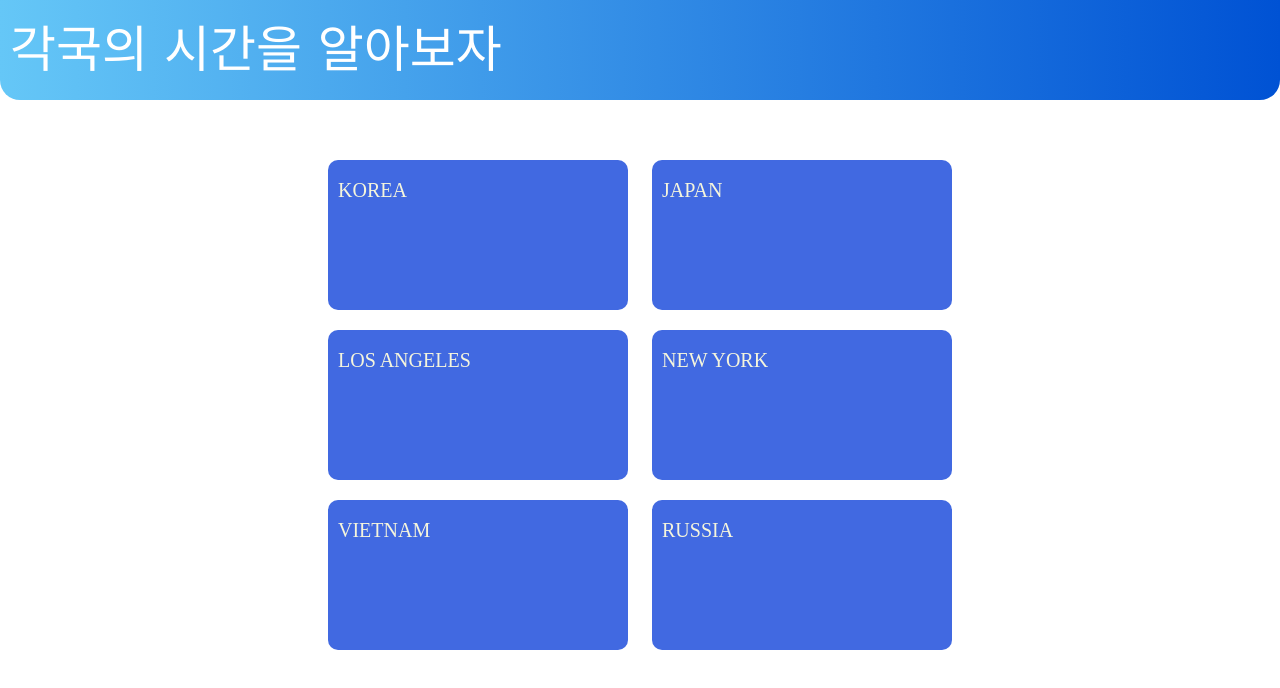
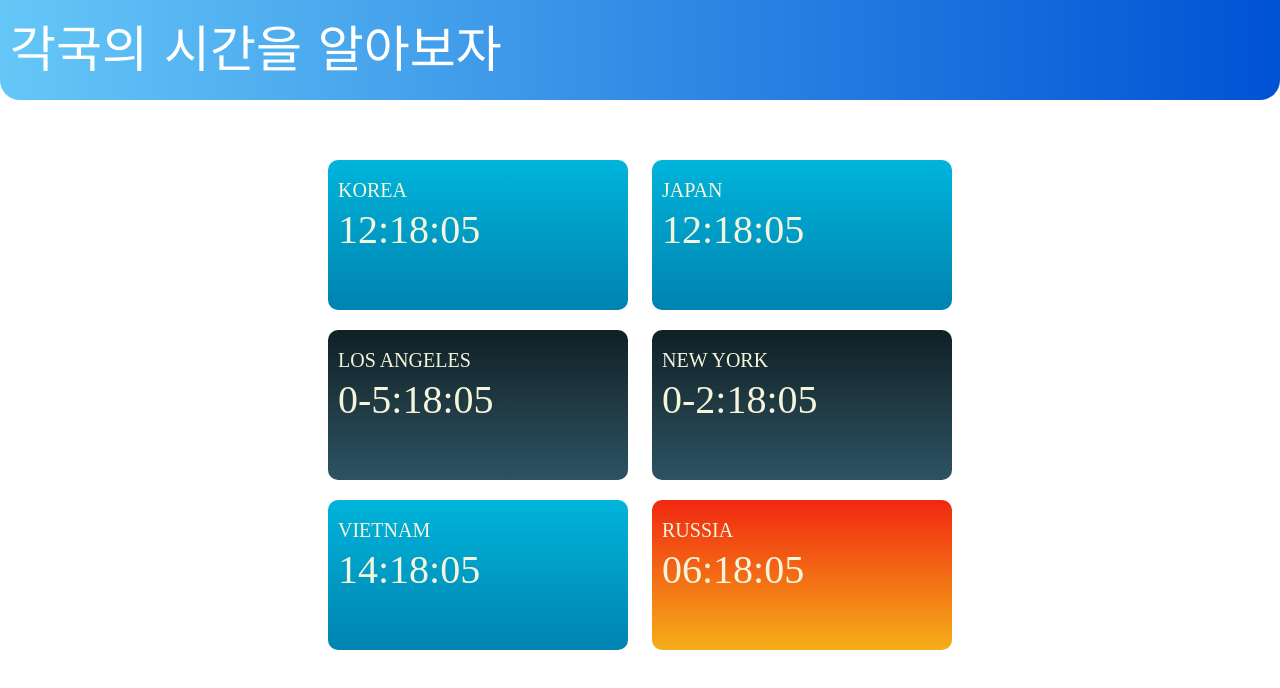
Before and after one commit to SeanKim99/Time_Temperature, a plain HTML site: page index.html in a window 1280 px wide. Drawn offline with Linux system fonts and the light colour scheme.

Commit message:
1차 완성
각국의 시간과 시간대별 박스의 배경화면 변경

```diff
--- /dev/null
+++ b/clock.js
@@ -0,0 +1,139 @@
+KoreaInfo = document.querySelector(".c-time.korea");
+JapanInfo = document.querySelector(".c-time.japan");
+LAInfo = document.querySelector(".c-time.la");
+NYInfo = document.querySelector(".c-time.ny");
+VietnamInfo = document.querySelector(".c-time.vietnam");
+RussiaInfo = document.querySelector(".c-time.russia");
+
+koreaColor = document.querySelector(".Korea");
+japanColor = document.querySelector(".Japan");
+laColor = document.querySelector(".USA_LA");
+nyColor = document.querySelector(".USA_NY");
+vietnamColor = document.querySelector(".Vietnam");
+russiaColor = document.querySelector(".Russia");
+
+function getTime() {
+  const date = new Date();
+  const hours = date.getHours();
+  const minutes = date.getMinutes();
+  const seconds = date.getSeconds();
+  const lahours = hours - 17;
+  const nyhours = hours - 14;
+  const viethours = hours + 2;
+  const rushours = hours - 6;
+  fixTime(lahours, nyhours, viethours, rushours);
+  setTime(hours, lahours, nyhours, viethours, rushours, minutes, seconds);
+  korbackCo(hours);
+  labackCo(lahours);
+  nybackCo(nyhours);
+  vietbackCo(viethours);
+  rusbackCo(rushours);
+}
+function korbackCo(hours) {
+  if (hours >= 19 || hours < 6) {
+    koreaColor.style.backgroundImage =
+      "linear-gradient(#0F2027,#203A43,#2C5364)";
+    japanColor.style.backgroundImage =
+      "linear-gradient(#0F2027,#203A43,#2C5364)";
+  } else if (hours == 6 || hours == 18) {
+    koreaColor.style.backgroundImage = "linear-gradient(#f12711,#f5af19)";
+    japanColor.style.backgroundImage = "linear-gradient(#f12711,#f5af19)";
+  } else {
+    koreaColor.style.backgroundImage = "linear-gradient(#00B4DB,#0083B0)";
+    japanColor.style.backgroundImage = "linear-gradient(#00B4DB,#0083B0)";
+  }
+}
+function labackCo(lahours) {
+  if (lahours >= 19 || lahours < 6) {
+    laColor.style.backgroundImage = "linear-gradient(#0F2027,#203A43,#2C5364)";
+  } else if (lahours == 6 || lahours == 18) {
+    laColor.style.backgroundImage = "linear-gradient(#f12711,#f5af19)";
+  } else {
+    laColor.style.backgroundImage = "linear-gradient(#00B4DB,#0083B0)";
+  }
+}
+function nybackCo(nyhours) {
+  if (nyhours >= 19 || nyhours < 6) {
+    nyColor.style.backgroundImage = "linear-gradient(#0F2027,#203A43,#2C5364)";
+  } else if (nyhours == 6 || nyhours == 18) {
+    nyColor.style.backgroundImage = "linear-gradient(#f12711,#f5af19)";
+  } else {
+    nyColor.style.backgroundImage = "linear-gradient(#00B4DB,#0083B0)";
+  }
+}
+function vietbackCo(viethours) {
+  if (viethours >= 19 || viethours < 6) {
+    vietnamColor.style.backgroundImage =
+      "linear-gradient(#0F2027,#203A43,#2C5364)";
+  } else if (viethours == 6 || viethours == 18) {
+    vietnamColor.style.backgroundImage = "linear-gradient(#f12711,#f5af19)";
+  } else {
+    vietnamColor.style.backgroundImage = "linear-gradient(#00B4DB,#0083B0)";
+  }
+}
+function rusbackCo(rushours) {
+  if (rushours >= 19 || rushours < 6) {
+    russiaColor.style.backgroundImage =
+      "linear-gradient(#0F2027,#203A43,#2C5364)";
+  } else if (rushours == 6 || rushours == 18) {
+    russiaColor.style.backgroundImage = "linear-gradient(#f12711,#f5af19)";
+  } else {
+    russiaColor.style.backgroundImage = "linear-gradient(#00B4DB,#0083B0)";
+  }
+}
+function fixTime(lahours, nyhours, viethours, rushours) {
+  if (lahours < 0) {
+    lahours += 24;
+  } else if (lahours >= 24) {
+    lahours -= 24;
+  }
+  if (nyhours < 0) {
+    nyhours += 24;
+  } else if (nyhours >= 24) {
+    nyhours - +24;
+  }
+  if (viethours < 0) {
+    viethours += 24;
+  } else if (viethours >= 24) {
+    viethours - +24;
+  }
+  if (rushours < 0) {
+    rushours += 24;
+  } else if (rushours >= 24) {
+    rushours - +24;
+  }
+}
+function setTime(
+  hours,
+  lahours,
+  nyhours,
+  viethours,
+  rushours,
+  minutes,
+  seconds
+) {
+  KoreaInfo.innerText = `${hours < 10 ? `0${hours}` : hours}:${
+    minutes < 10 ? `0${minutes}` : minutes
+  }:${seconds < 10 ? `0${seconds}` : seconds}`;
+  JapanInfo.innerText = `${hours < 10 ? `0${hours}` : hours}:${
+    minutes < 10 ? `0${minutes}` : minutes
+  }:${seconds < 10 ? `0${seconds}` : seconds}`;
+  LAInfo.innerText = `${lahours < 10 ? `0${lahours}` : `${lahours}`}:${
+    minutes < 10 ? `0${minutes}` : minutes
+  }:${seconds < 10 ? `0${seconds}` : seconds}`;
+  NYInfo.innerText = `${nyhours < 10 ? `0${nyhours}` : hours}:${
+    minutes < 10 ? `0${minutes}` : minutes
+  }:${seconds < 10 ? `0${seconds}` : seconds}`;
+  VietnamInfo.innerText = `${viethours < 10 ? `0${viethours}` : viethours}:${
+    minutes < 10 ? `0${minutes}` : minutes
+  }:${seconds < 10 ? `0${seconds}` : seconds}`;
+  RussiaInfo.innerText = `${rushours < 10 ? `0${rushours}` : rushours}:${
+    minutes < 10 ? `0${minutes}` : minutes
+  }:${seconds < 10 ? `0${seconds}` : seconds}`;
+}
+function init() {
+  getTime();
+  setInterval(getTime, 1000);
+}
+
+init();
--- a/index.css
+++ b/index.css
@@ -45,4 +45,11 @@
   padding-top: 20px;
   font-size: 20px;
   color: beige;
+  padding-bottom: 0px;
 }
+.c-time {
+  font-size: 40px;
+  color: beige;
+  text-align: start;
+  padding-left: 10px;
+}
--- a/index.html
+++ b/index.html
@@ -16,42 +16,55 @@
     </header>
     <div class="bigbox">
       <!--아래의 박스 여러개를 담을 큰 박스-->
-      <div class="country-box Korea">
+      <div id="cbox" class="country-box Korea">
         <!--대한민국의 정보를 넣기 위한 박스-->
-        <ul class="country-info">
-          <li class="country-info_info c-name">KOREA</li>
-        </ul>
+        <div class="country-info">
+          <div class="country-info_info c-name">KOREA</div>
+          <div class="c-time korea">00:00:00</div>
+          <div class="c-temp"></div>
+        </div>
       </div>
-      <div class="country-box Japan">
+      <div id="cbox" class="country-box Japan">
         <!--일본의 정보를 넣기 위한 박스-->
-        <ul class="country-info">
-          <li class="country-info_info c-name">JAPAN</li>
-        </ul>
+        <div class="country-info">
+          <div class="country-info_info c-name">JAPAN</div>
+          <div class="c-time japan">00:00:00</div>
+          <div class="c-temp"></div>
+        </div>
       </div>
-      <div class="country-box USA_LA">
+      <div id="cbox" class="country-box USA_LA">
         <!--미국 LA의 정보를 넣기위한 박스-->
-        <ul class="country-info">
-          <li class="country-info_info c-name">LOS ANGELES</li>
-        </ul>
+        <div class="country-info">
+          <div class="country-info_info c-name">LOS ANGELES</div>
+          <div class="c-time la">00:00:00</div>
+          <div class="c-temp"></div>
+        </div>
       </div>
-      <div class="country-box USA_NY">
+      <div id="cbox" class="country-box USA_NY">
         <!--미국 뉴욕의 정보를 넣기위한 박스-->
-        <ul class="country-info">
-          <li class="country-info_info c-name">NEW YORK</li>
-        </ul>
+        <div class="country-info">
+          <div class="country-info_info c-name">NEW YORK</div>
+          <div class="c-time ny">00:00:00</div>
+          <div class="c-temp"></div>
+        </div>
       </div>
-      <div class="country-box Vietnam">
+      <div id="cbox" class="country-box Vietnam">
         <!--베트남의 정보를 넣기 위한 박스-->
-        <ul class="country-info">
-          <li class="country-info_info c-name">VIETNAM</li>
-        </ul>
+        <div class="country-info">
+          <div class="country-info_info c-name">VIETNAM</div>
+          <div class="c-time vietnam">00:00:00</div>
+          <div class="c-temp"></div>
+        </div>
       </div>
-      <div class="country-box Russia">
+      <div id="cbox" class="country-box Russia">
         <!--러시아의 정보를 넣기위한 박스-->
-        <ul class="country-info">
-          <li class="country-info_info c-name">RUSSIA</li>
-        </ul>
+        <div class="country-info">
+          <div class="country-info_info c-name">RUSSIA</div>
+          <div class="c-time russia">00:00:00</div>
+          <div class="c-temp"></div>
+        </div>
       </div>
     </div>
+    <script src="clock.js"></script>
   </body>
 </html>
```
